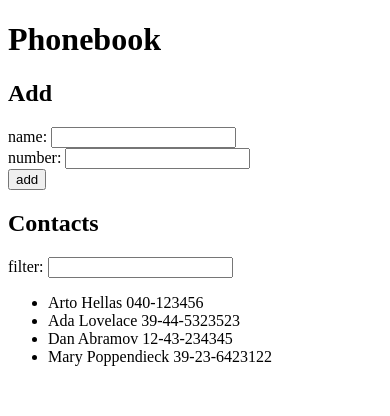
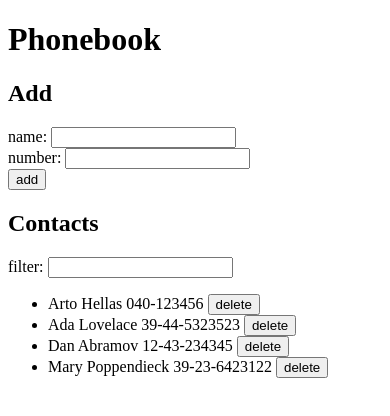
Before and after one commit to PeterKementzey/fullstack-open-course, a React (Vite) app in the folder part2/phonebook/: page / in a window 390 px wide. Shown: the top 416 px of the page. Built offline with nearby package versions, Linux system fonts and the light colour scheme; data requests are answered from the project's data file.

Commit message:
feat(phonebook): Exercise 2.14

```diff
--- a/part2/phonebook/src/App.jsx
+++ b/part2/phonebook/src/App.jsx
@@ -32,6 +32,14 @@ const App = () => {
     }
   }
 
+  const deletePerson = (person) => () => {
+    if (!window.confirm(`Delete contact ${person.name}?`)) { return }
+    const filteredPersons = persons.filter(({ id }) => id !== person.id)
+    personsService.deletePerson(person.id).then(() =>
+      setPersons(filteredPersons)
+    )
+  }
+
   const formProps = {
     title: "Add",
     submit: {
@@ -49,9 +57,8 @@ const App = () => {
   return <div>
     <h1>Phonebook</h1>
     <Form {...formProps} />
-    <Contacts contacts={contactsToDisplay} filterValue={filter} setFilter={setFilter} />
+    <Contacts contacts={contactsToDisplay} filterValue={filter} setFilter={setFilter} deletePerson={deletePerson} />
   </div>
-
 }
 
 export default App
--- a/part2/phonebook/src/Contacts.jsx
+++ b/part2/phonebook/src/Contacts.jsx
@@ -1,10 +1,14 @@
 import { InputWithLabel } from "./Form"
 
-const Contacts = ({ contacts, filterValue, setFilter }) => <>
+const PersonEntry = ({ person, deletePerson }) => <li>
+    {person.name} {person.number} <button onClick={deletePerson(person)}>delete</button>
+</li>
+
+const Contacts = ({ contacts, filterValue, setFilter, deletePerson }) => <>
     <h2>Contacts</h2>
     <InputWithLabel label="filter" type="text" value={filterValue} setValue={setFilter} />
     <ul>{contacts.map(p =>
-        <li key={p.name}>{p.name} {p.number}</li>
+        <PersonEntry key={p.id} person={p} deletePerson={deletePerson} />
     )}</ul>
 </>
 
--- a/part2/phonebook/src/services/persons.js
+++ b/part2/phonebook/src/services/persons.js
@@ -2,6 +2,7 @@ import axios from "axios"
 
 const baseUrl = 'http://localhost:3001'
 const personsUrl = `${baseUrl}/persons`
+const personsUrlById = (id) => `${personsUrl}/${id}`
 
 const getPersons = () => axios
     .get(personsUrl)
@@ -19,4 +20,11 @@ const addPerson = (person) => axios
         return person
     })
 
-export default { getPersons, addPerson }
+const deletePerson = (id) => axios
+    .delete(personsUrlById(id))
+    .then(() => null)
+    .catch((error) => {
+        console.error(`Could not DELETE person with id ${id} with error:`, error)
+    })
+
+export default { getPersons, addPerson, deletePerson }
```
